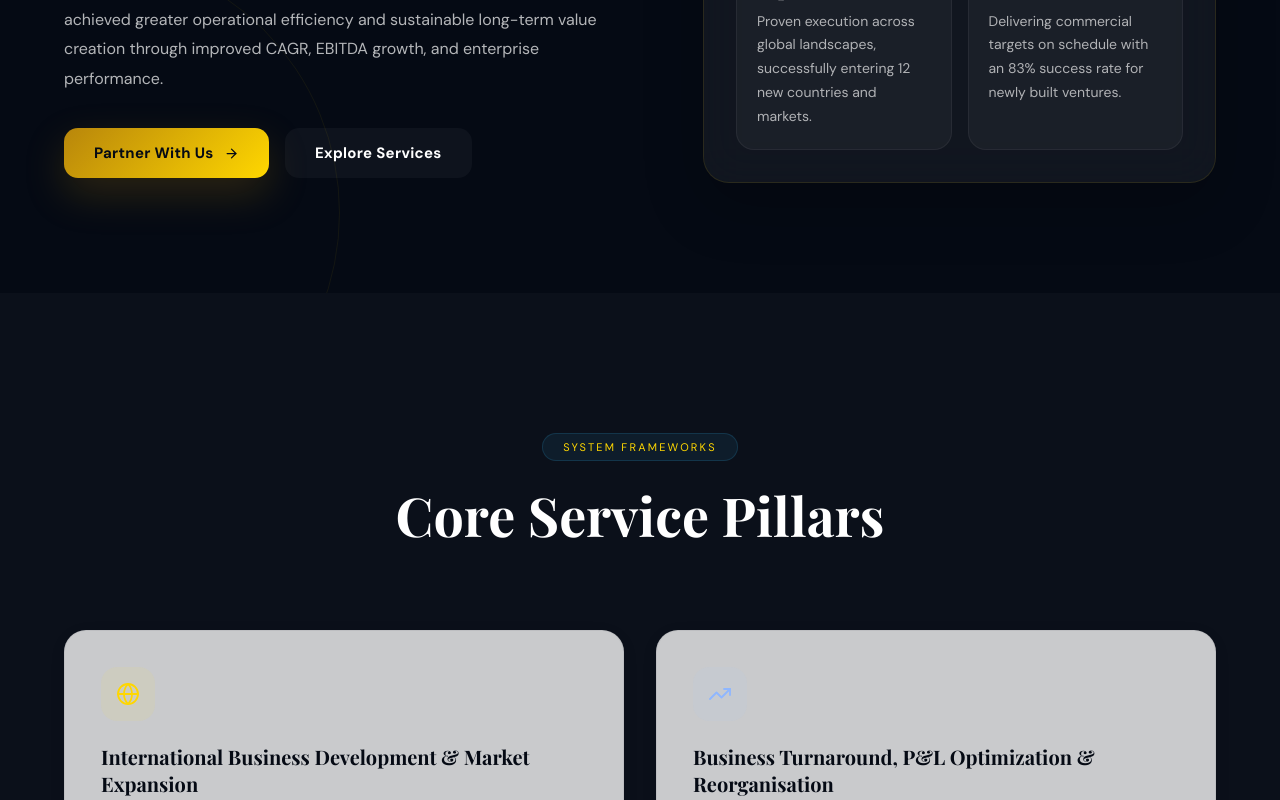
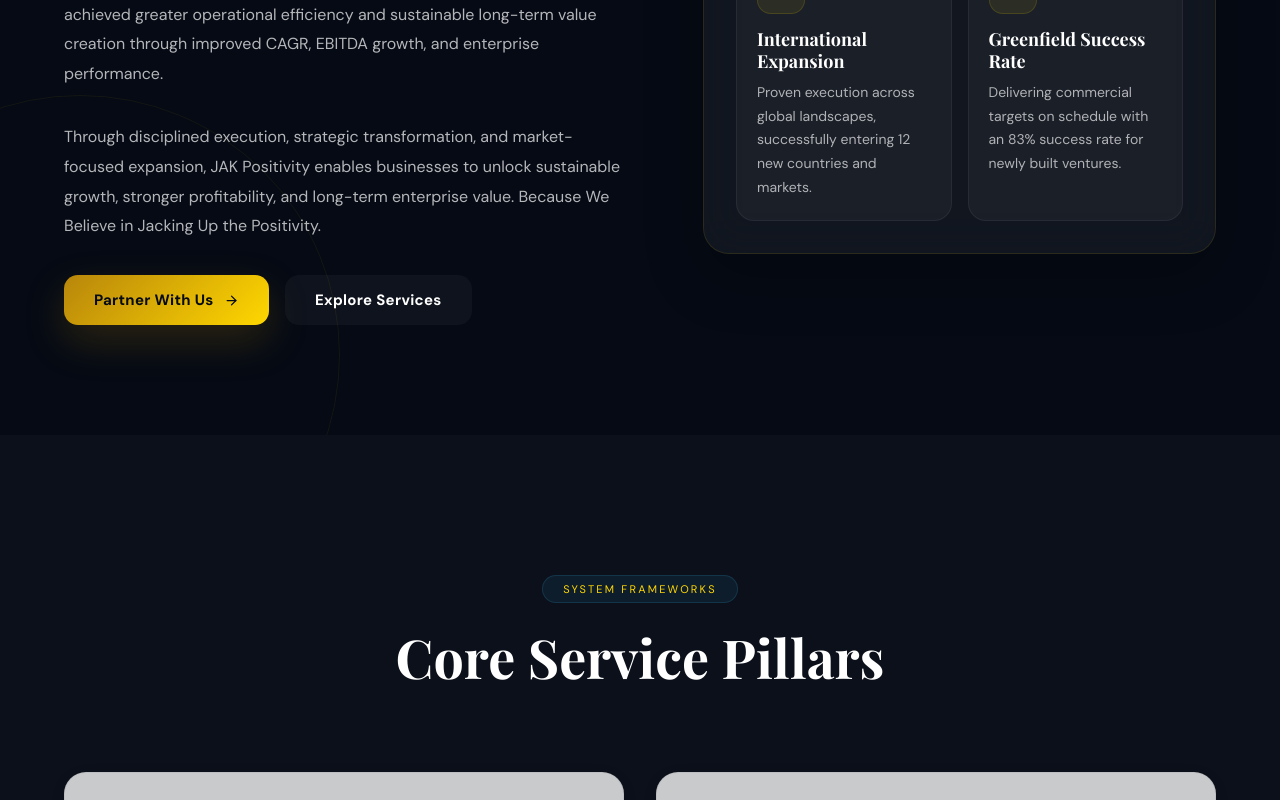
Before and after one commit to UmarBashir0002/JAK-positivity, a React (Vite) app: page / in a window 1280 px wide. Shown: the part 1720-2520 px from the top of the page. Built offline with nearby package versions, Linux system fonts and the light colour scheme; a web font is replaced by a local one.

Commit message:
changes done

```diff
--- a/src/App.jsx
+++ b/src/App.jsx
@@ -846,17 +846,34 @@
   },
   {
   icon: Layers,
-    title: "Greenfield Project Development & New Venture Creation",
-    desc: "Translate venture architecture blueprints into highly stable, validated, and operational commercial realities with long-range planning accuracy.",
+  title: "Greenfield Project Launch & Brownfield Transformation",
+  desc: "Translate new venture concepts and existing business operations into scalable, commercially viable, and operationally efficient growth platforms through structured execution and long-range strategic planning.",
+
   points: [
-      "Greenfield project development",
-      "Business feasibility and validation",
-      "Operating model and business planning",
-      "Entity setup and operational launch",
-      "Early-stage go-to-market execution",
-      "3–5 year strategic growth planning",
-      "Portfolio and expansion strategy"
+    "GREENFIELD PROJECT LAUNCH",
+    "New business and market opportunity development",
+    "Business feasibility, commercial validation, and investment assessment",
+    "Operating model design and business planning",
+    "Entity setup, infrastructure development, and operational launch",
+    "Early-stage go-to-market execution and channel activation",
+    "3–5 year strategic growth planning and scale-up roadmap",
+    "Portfolio expansion and geographic market entry strategy",
+
+    "",
+
+    "BROWNFIELD TRANSFORMATION",
+    "Existing business operational assessment and diagnostics",
+    "Business restructuring and performance turnaround initiatives",
+    "Supply chain, capability, and process optimization",
+    "Commercial transformation including pricing, margin, and portfolio enhancement",
+    "Distribution restructuring and channel efficiency improvement",
+    "Brand revitalization and market repositioning",
+    "Digitalization, governance, and compliance enhancement",
+    "Capacity expansion, productivity improvement, and cost optimization",
+    "Integration of new systems, processes, and performance management frameworks",
+    "Sustainable growth and transformation roadmap development for 3–5 years",
   ],
+
   accent: "#69D7B6",
 },
   {
@@ -1124,6 +1141,19 @@
               }}
             >
               Brownfield transformation initiatives have driven up to 45% growth in revenue and profitability through strategic modernization and operational optimization. Our trade and distribution expansion strategies have strengthened export volumes, channel reach, and international partnerships. By reducing costs, lead times, and process inefficiencies, businesses achieved greater operational efficiency and sustainable long-term value creation through improved CAGR, EBITDA growth, and enterprise performance.            </p>
+               <p
+              className="about-text"
+              style={{
+                fontFamily: "'DM Sans', sans-serif",
+                fontSize: 16,
+                color: "rgba(255,255,255,0.70)",
+                lineHeight: 1.85,
+                margin: "0 0 34px",
+                maxWidth: 620,
+              }}
+            >
+Through disciplined execution, strategic transformation, and market-focused expansion, JAK Positivity enables businesses to unlock sustainable growth, stronger profitability, and long-term enterprise value.
+Because We Believe in Jacking Up the Positivity.                      </p>
             <div style={{ display: "flex", flexWrap: "wrap", gap: 16 }}>
               <MagneticButton onClick={() => document.getElementById("contact").scrollIntoView({ behavior: "smooth" })}>
                 Partner With Us <ArrowRight size={15} />
```
Lines whose indentation alone changed are shown as unchanged.
